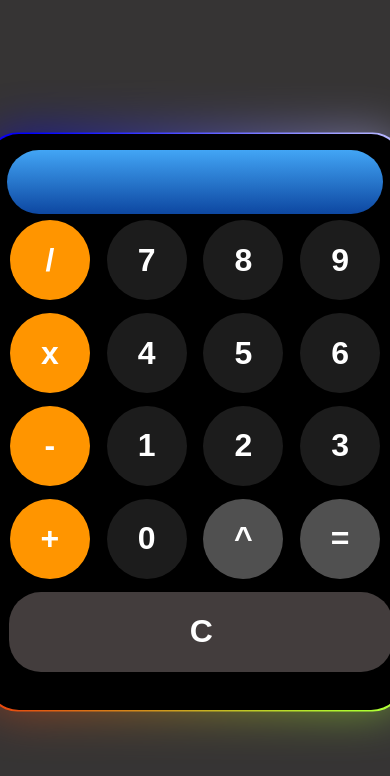
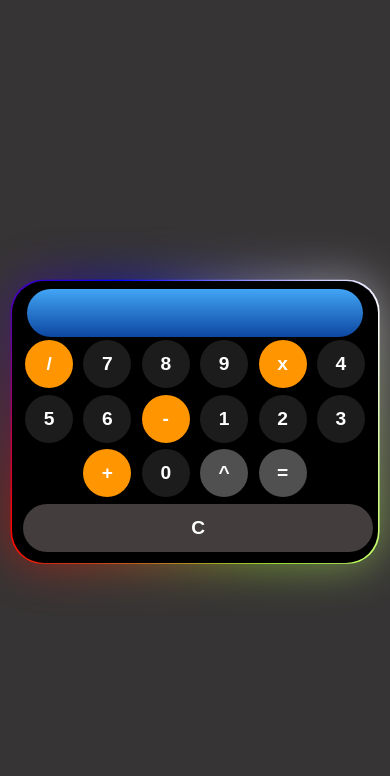
Before and after one commit to sdahal-dev/Calculator, a plain HTML site: page index.html in a window 390 px wide. Drawn offline with Linux system fonts and the light colour scheme.

Commit message:
Added Mobile Responsiveness

```diff
--- a/script.js
+++ b/script.js
@@ -1,4 +1,4 @@
-const display = Number(document.getElementById("display"));
+const display = document.getElementById("display");
 
 function showDisplay(input) {
   display.value += input;
--- a/style.css
+++ b/style.css
@@ -112,3 +112,48 @@ body {
   border-radius: 2rem;
   background-color: rgb(67, 61, 61);
 }
+
+@media screen and (max-width: 490px) {
+  #container {
+    width: 95vw;
+    height: auto;
+    padding: 0.5rem;
+    max-width: 400px;
+    margin: 0 auto;
+  }
+
+  #display {
+    width: 90vw;
+    font-size: 2rem;
+    height: 3rem;
+    max-width: 370px;
+  }
+
+  button {
+    width: 3rem;
+    height: 3rem;
+    font-size: 1.2rem;
+    margin: 0.2rem;
+  }
+}
+@media screen and (max-width: 400px) {
+  #container {
+    width: 92vw;
+    max-width: 350px;
+  }
+  #display {
+    width: 87vw;
+    max-width: 320px;
+  }
+}
+
+@media screen and (max-width: 340px) {
+  #container {
+    width: 88vw;
+    max-width: 300px;
+  }
+  #display {
+    width: 83vw;
+    max-width: 260px;
+  }
+}
```
